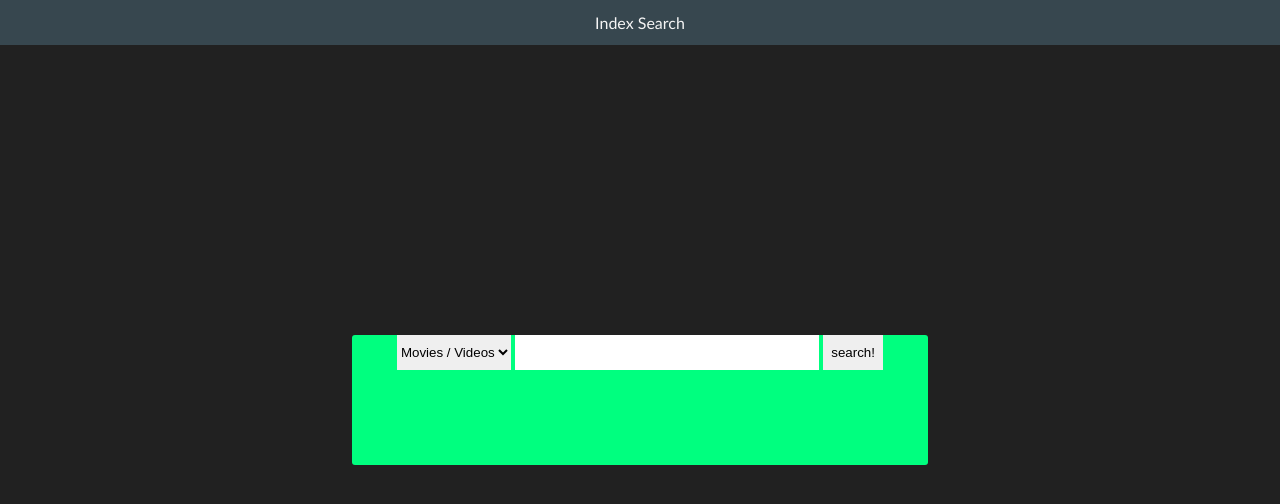
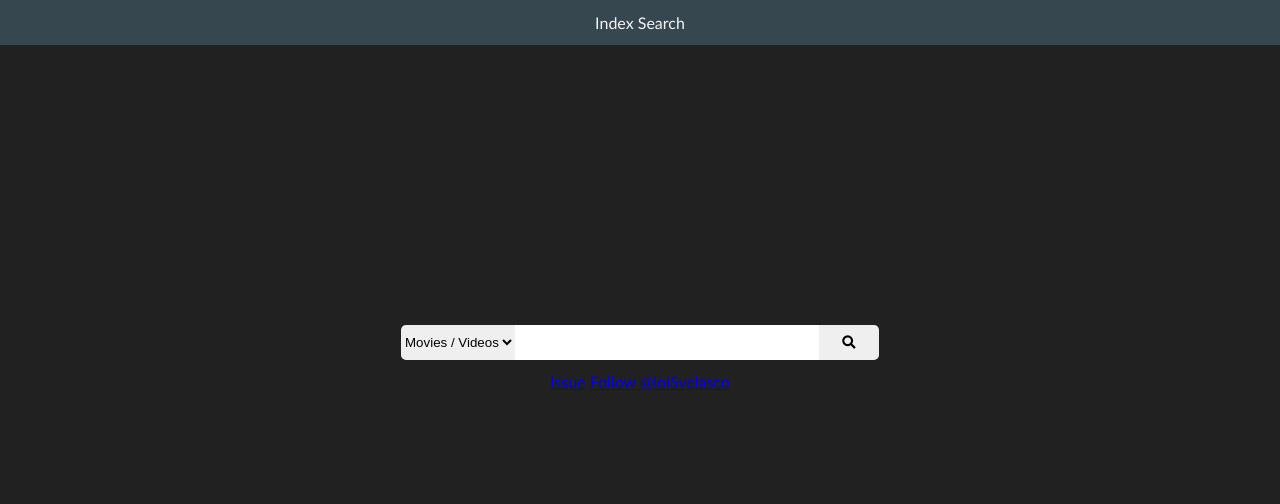
Before and after one commit to indexsearch/indexsearch.github.io, a PHP site: page / in a window 1280 px wide. Shown: the top 504 px of the page. Run offline with PHP 8.4, Linux system fonts and the light colour scheme; some libraries are stand-ins or nearby versions.

Commit message:
Updated CSS

```diff
--- a/index.html
+++ b/index.html
@@ -3,7 +3,7 @@
 <head>
 	<title>Index Search</title>
 	<link rel="stylesheet" href="styles/style.css">
-
+	<link rel="stylesheet" href="https://use.fontawesome.com/releases/v5.0.9/css/all.css" integrity="sha384-5SOiIsAziJl6AWe0HWRKTXlfcSHKmYV4RBF18PPJ173Kzn7jzMyFuTtk8JA7QQG1" crossorigin="anonymous">
 	<script>
 		function search()
 		{
@@ -15,6 +15,7 @@
 			window.open(address, '_blank');
 		}
 	</script>
+	<script async defer src="https://buttons.github.io/buttons.js"></script>
 </head>
 
 <body>
@@ -24,8 +25,8 @@
 
 	<div class="container">
 		<div class="center">
-			<form action="" onsubmit="search()">
-			<select id="type" class="dropdownList">
+			<div class="inpt-grp">
+				<select id="type" class="dropdownList inpt-grp-btn">
 					<option id="mvs" value="(mp4|wma|aac|mkv|avi|mov|mpg|wmv)">Movies / Videos</option>
 					<option id="msc" value="(mp3|wav|ac3|ogg|flac|wma|m4a)">Music</option>
 					<option id="dcmnts" value="(MOBI|CBZ|CBR|CBC|CHM|EPUB|FB2|LIT|LRF|ODT|PDF|PRC|PDB|PML|RB|RTF|TCR|DOC|DOCX|PPT|XLS)">Documents</option>
@@ -33,7 +34,11 @@
 					<option id="msc" value="(-1)">Others</option>
 				</select>
 				<input type="text" id="searchTerm" name="searchterm" class="txtField" />
-			<input type="submit" value="search!" class="btnSubmit" />
+				<button onclick="search()" class="btnSubmit"><i class="fa fa-search"></i></button>
+			</div>
+			<div class="socBtns">
+				<a class="github-button" href="https://github.com/indexsearch/indexsearch.github.io/issues" data-icon="octicon-issue-opened" data-size="large" aria-label="Issue indexsearch/indexsearch.github.io on GitHub">Issue</a>
+				<a class="github-button" href="https://github.com/loiSvelasco" data-size="large" aria-label="Follow @loiSvelasco on GitHub">Follow @loiSvelasco</a>
 			</div>
 		</div>
 	</div>
--- a/styles/style.css
+++ b/styles/style.css
@@ -11,6 +11,7 @@ body {
 
 form {
     width: 100%;
+    margin: 1%;
 }
 
 .nav {
@@ -31,10 +32,9 @@ form {
 }
 
 .center {
-    background-color: springgreen;
     border-radius: 3px;
     width: 45%;
-    height: 130px;
+    height: 150px;
     text-align: center;
 }
 
@@ -46,10 +46,40 @@ form {
 }
 
 .btnSubmit {
+    border-style: none;
+    border-radius: 0px 5px 5px 0px;
     width: 60px
 }
 
+.dropdownList {
+    border-style: none;
+    border-radius: 5px 0px 0px 5px;
+}
+
+.dropdownList:focus, .txtField:focus, .btnSubmit:focus {
+    outline-color: #37474f;
+    -webkit-box-shadow: 0px 0px 8px 0px rgba(3,116,116,1);
+    -moz-box-shadow: 0px 0px 8px 0px rgba(3,116,116,1);
+    box-shadow: 0px 0px 8px 0px rgba(3,116,116,1);
+}
+
 .btnSubmit, .dropdownList {
-    border-style: none;
     height: 35px;
 }
+
+.inpt-grp {
+    position: relative;
+    display: table;
+    border-collapse: separate;
+    margin: 0 auto;
+    width: 100%;
+}
+
+.inpt-grp-btn {
+    position: relative;
+    white-space: nowrap;
+}
+
+.socBtns {
+    margin: 2%;
+}
```
Lines whose indentation alone changed are shown as unchanged.
